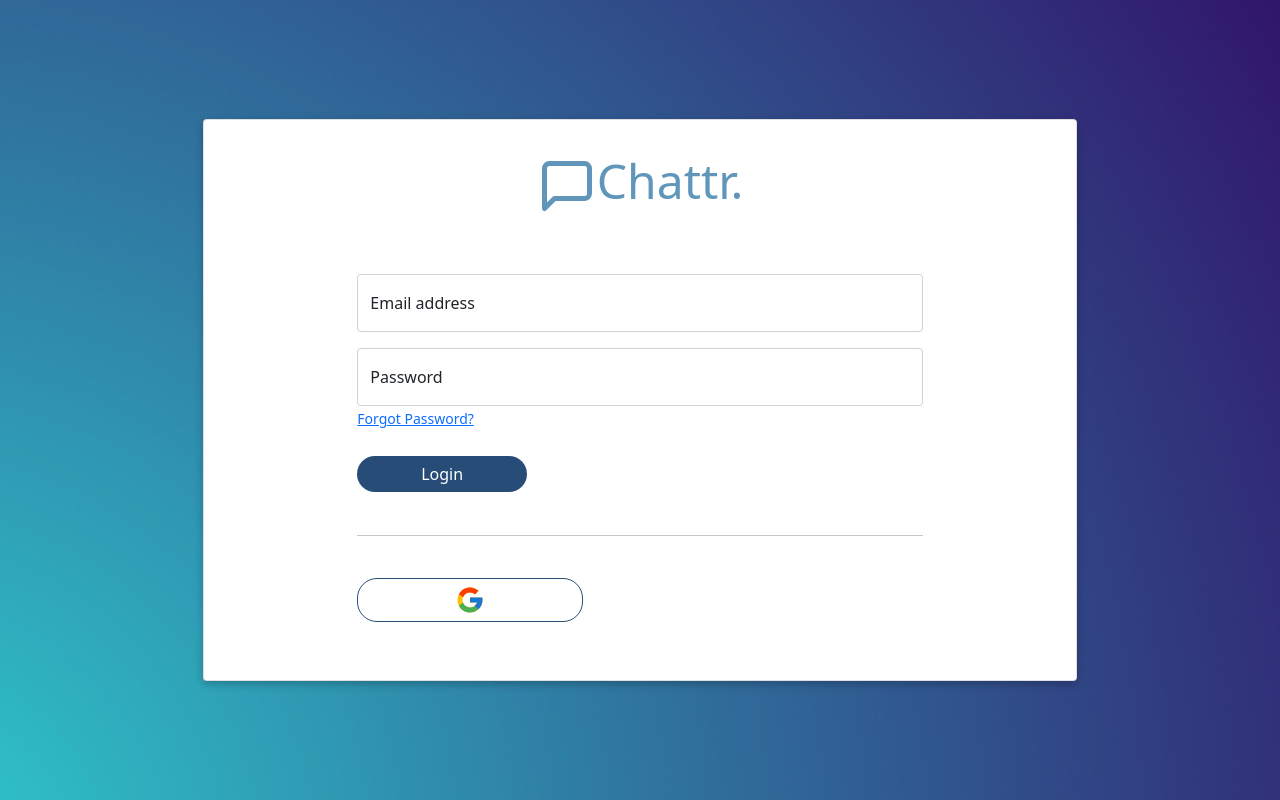
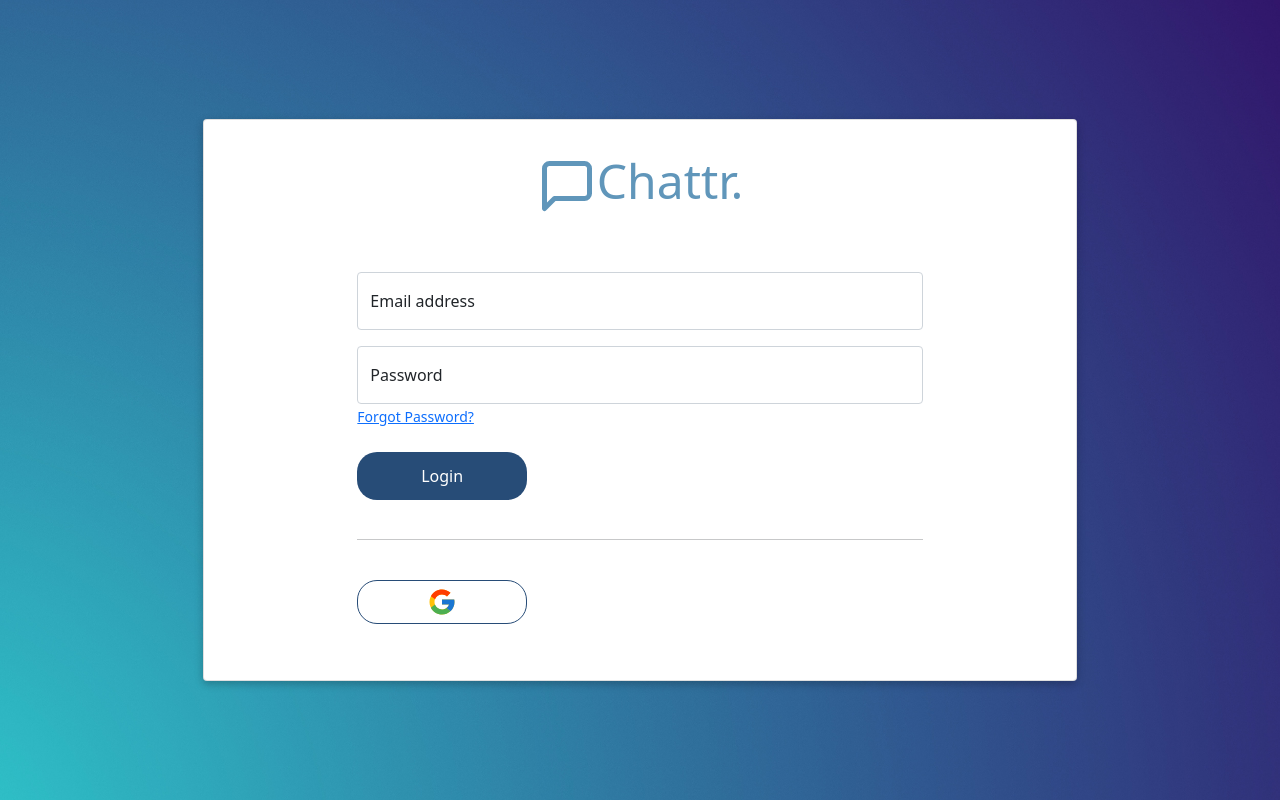
Before and after one commit to JozeifWalker/Chattr., a React (Create React App) app: page /login in a window 1280 px wide. Built offline with nearby package versions, Linux system fonts and the light colour scheme; no server answers.

Commit message:
scss changes for login page

```diff
--- a/src/pages/login/login.scss
+++ b/src/pages/login/login.scss
@@ -44,6 +44,7 @@
 				border-radius: 1.25rem;
 				background-color: #274c77;
 				border: 0px;
+                height: 3rem;
 			}
 		}
 		#login-google-btn {
@@ -71,7 +72,7 @@
 			}
 		}
 		#login-google-btn {
-			align-self: center;
+			align-self: flex-start;
 			width: 30%;
 		}
 	}
@@ -90,11 +91,12 @@
                 margin: 0rem 0rem;
 				#login-button {
 					width: 30% !important;
+
 				}
 			}
 			#login-google-btn {
 				align-self: flex-start;
-				width: 40%;
+				width: 30%;
 			}
 		}
 	}
```
